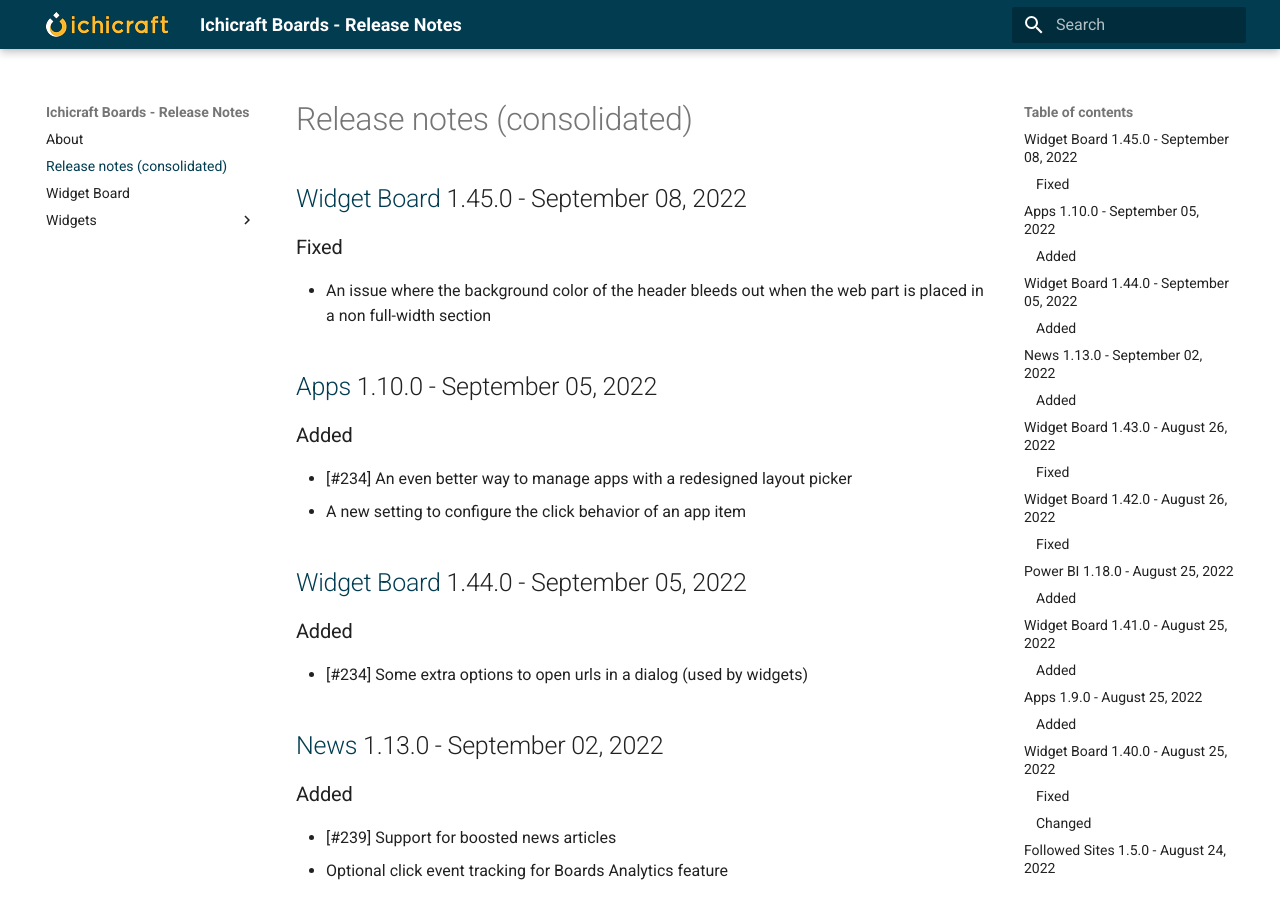
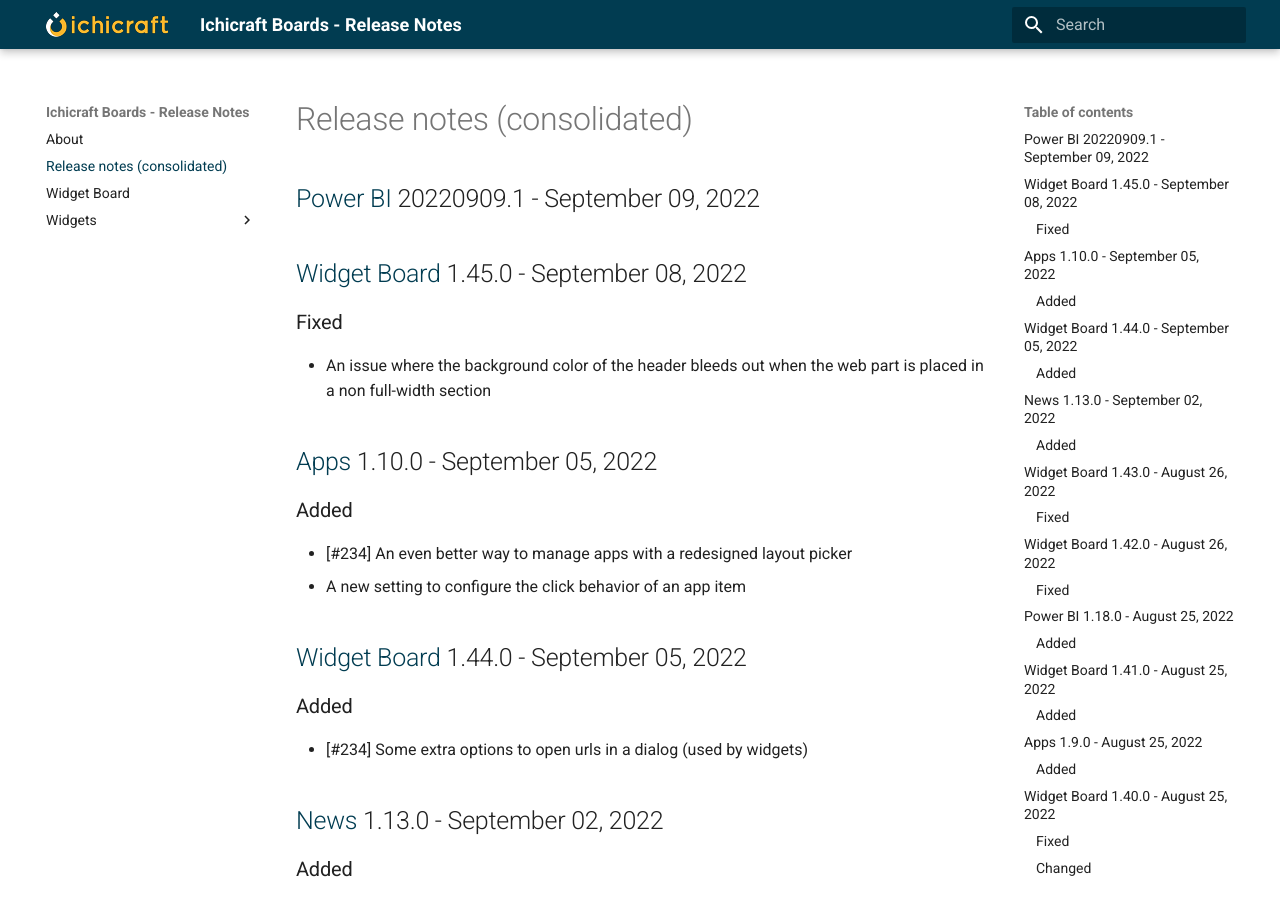
Before and after one commit to ichicraft/widgets-docs, an MkDocs documentation site: the page built from docs/Release-notes-(consolidated).md, in a window 1280 px wide and 900 px high. Built offline with MkDocs 1.6.1 and Material for MkDocs 9.7.7, drawn with Linux system fonts in a browser that asks for light colours.

Commit message:
Release notes updated by BuildService

```diff
--- a/docs/Release-notes-(consolidated).md
+++ b/docs/Release-notes-(consolidated).md
@@ -1,3 +1,5 @@
+## [Power BI](./Widgets/Power BI.md) 20220909.1 - September 09, 2022
+
 ## [Widget Board](./Widget Board.md) 1.45.0 - September 08, 2022
 
 ### Fixed
--- a/docs/Widgets/Power BI.md
+++ b/docs/Widgets/Power BI.md
@@ -1,3 +1,5 @@
+## 20220909.1 - September 09, 2022
+
 ## 1.18.0 - August 25, 2022
 
 ### Added
```
